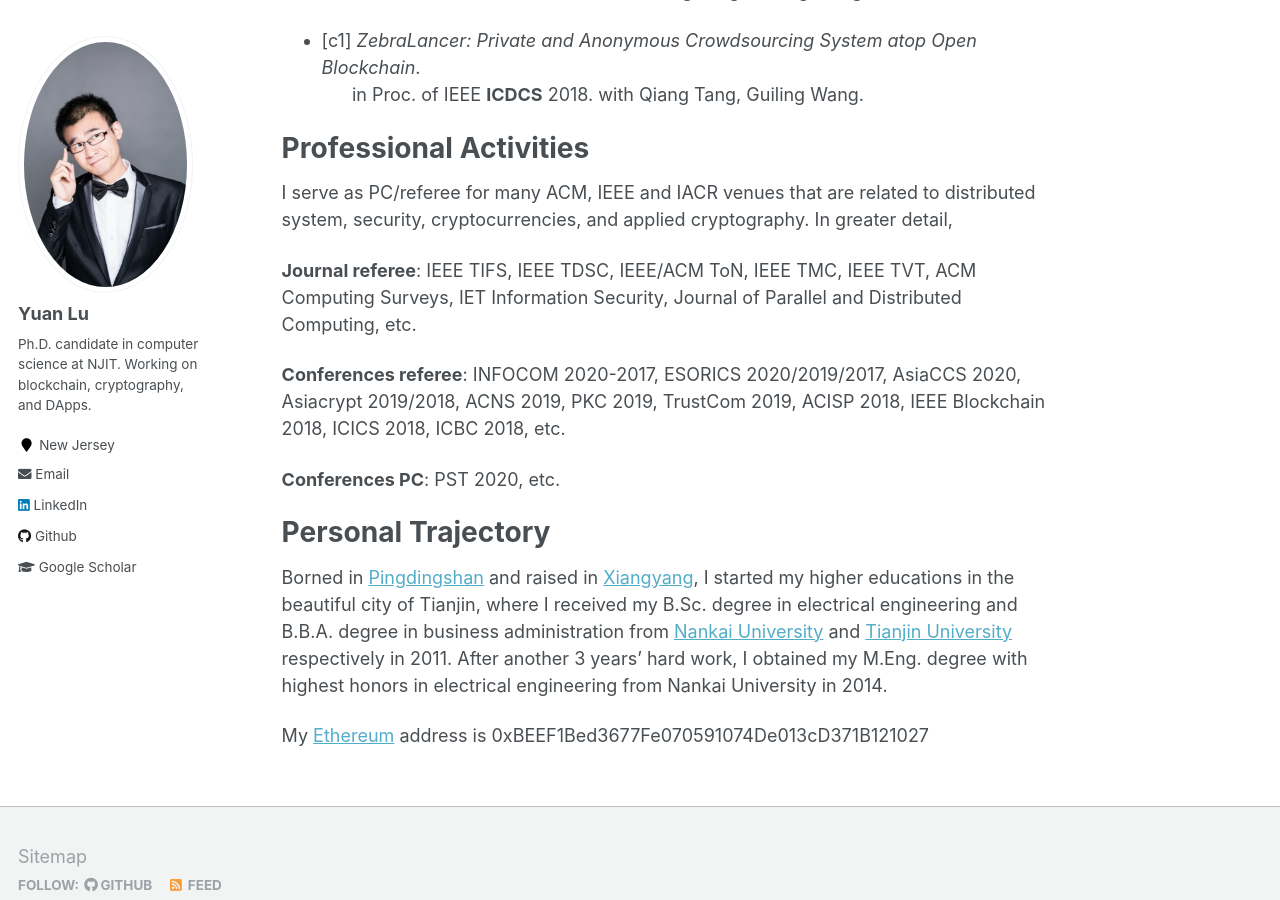
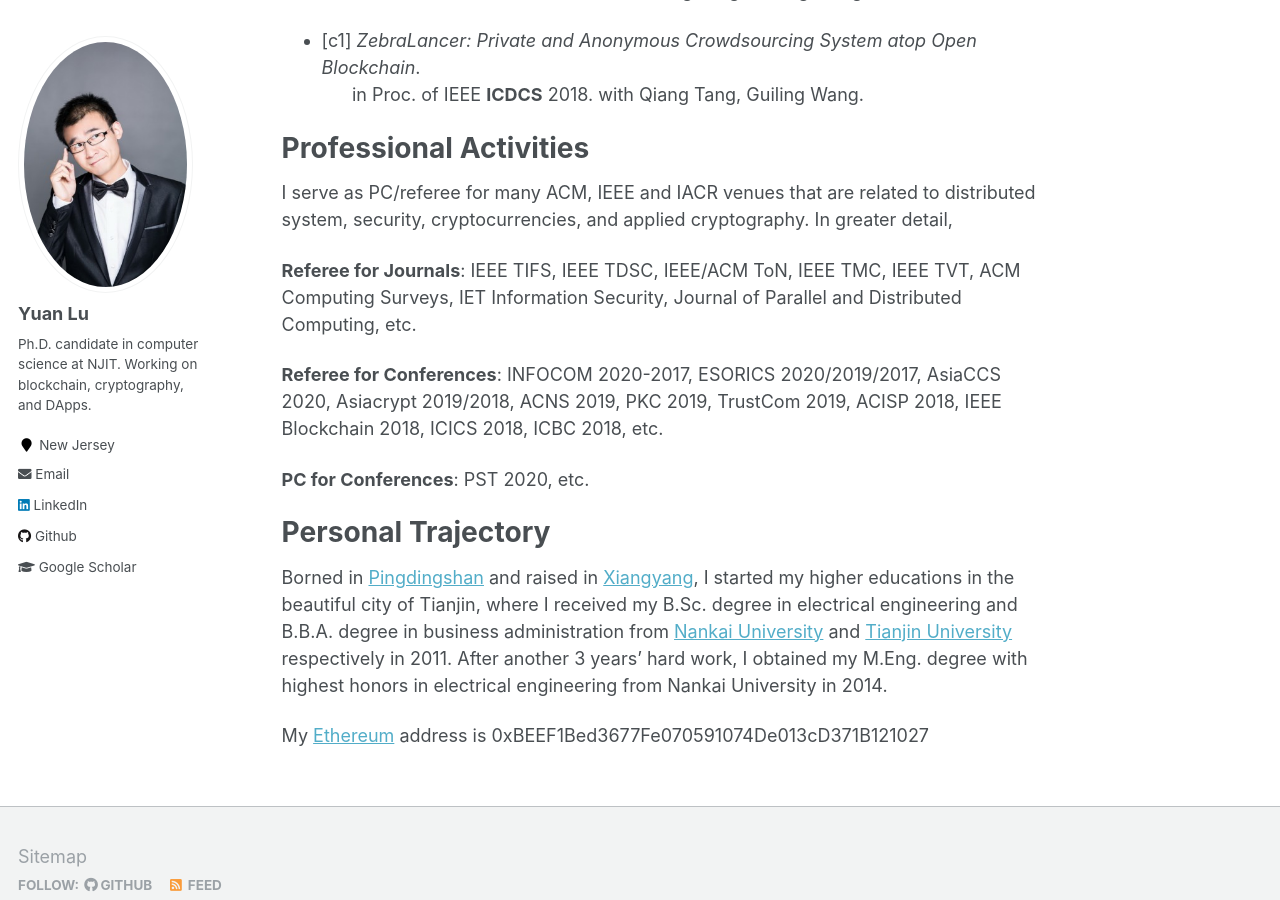
Before and after one commit to yylluu/yylluu.github.io, a Jekyll site: the page built from _pages/about.md, in a window 1280 px wide and 900 px high, scrolled down 810 px. Built offline with Jekyll 4.4.1, drawn with Linux system fonts in a browser that asks for light colours.

Commit message:
Update about.md

```diff
--- a/_pages/about.md
+++ b/_pages/about.md
@@ -39,11 +39,11 @@
 ======
 I serve as PC/referee for many ACM, IEEE and IACR venues that are related to distributed system, security, cryptocurrencies, and applied cryptography. In greater detail,
 
-**Journal referee**: IEEE TIFS, IEEE TDSC, IEEE/ACM ToN, IEEE TMC, IEEE TVT, ACM Computing Surveys, IET Information Security, Journal of Parallel and Distributed Computing, etc.
+**Referee for Journals**: IEEE TIFS, IEEE TDSC, IEEE/ACM ToN, IEEE TMC, IEEE TVT, ACM Computing Surveys, IET Information Security, Journal of Parallel and Distributed Computing, etc.
 
-**Conferences referee**: INFOCOM 2020-2017, ESORICS 2020/2019/2017, AsiaCCS 2020, Asiacrypt 2019/2018, ACNS 2019, PKC 2019, TrustCom 2019, ACISP 2018, IEEE Blockchain 2018, ICICS 2018, ICBC 2018, etc.
+**Referee for Conferences**: INFOCOM 2020-2017, ESORICS 2020/2019/2017, AsiaCCS 2020, Asiacrypt 2019/2018, ACNS 2019, PKC 2019, TrustCom 2019, ACISP 2018, IEEE Blockchain 2018, ICICS 2018, ICBC 2018, etc.
 
-**Conferences PC**: PST 2020, etc.
+**PC for Conferences**: PST 2020, etc.
 
 
 Personal Trajectory
```
